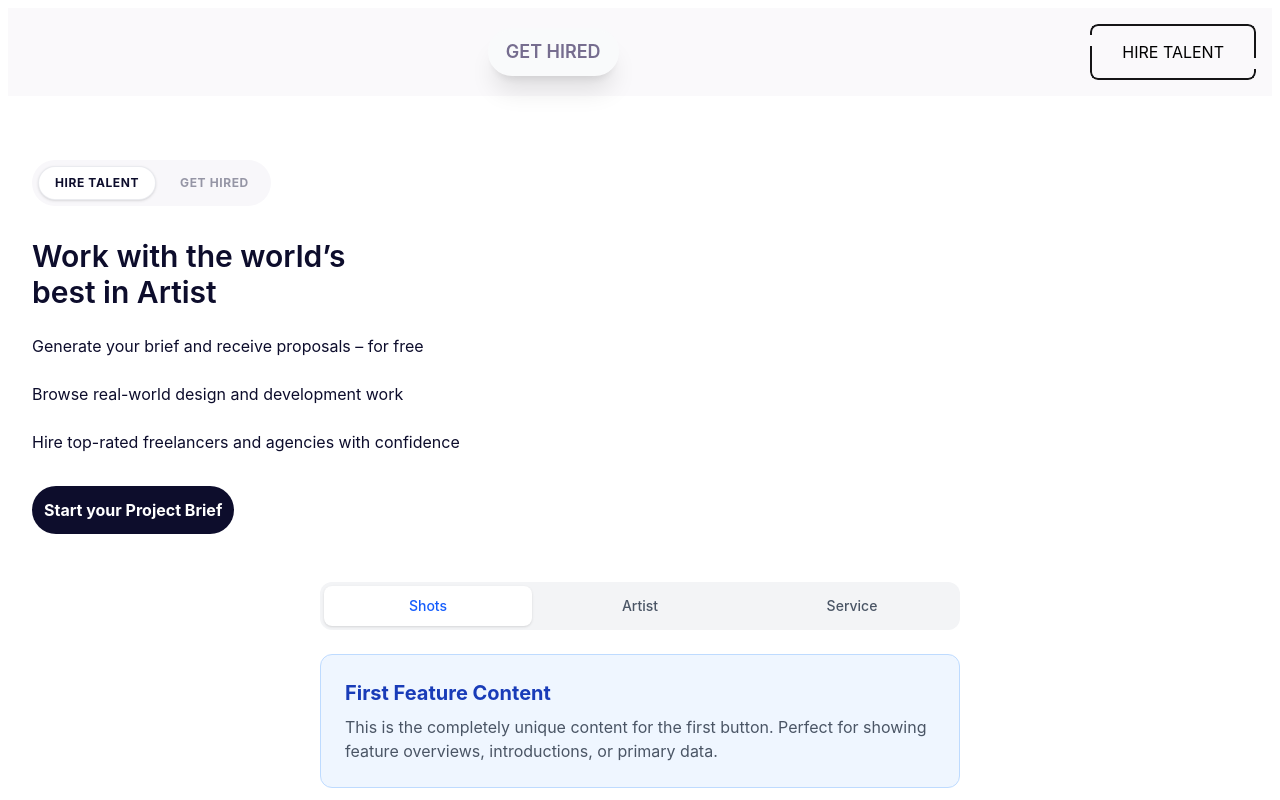
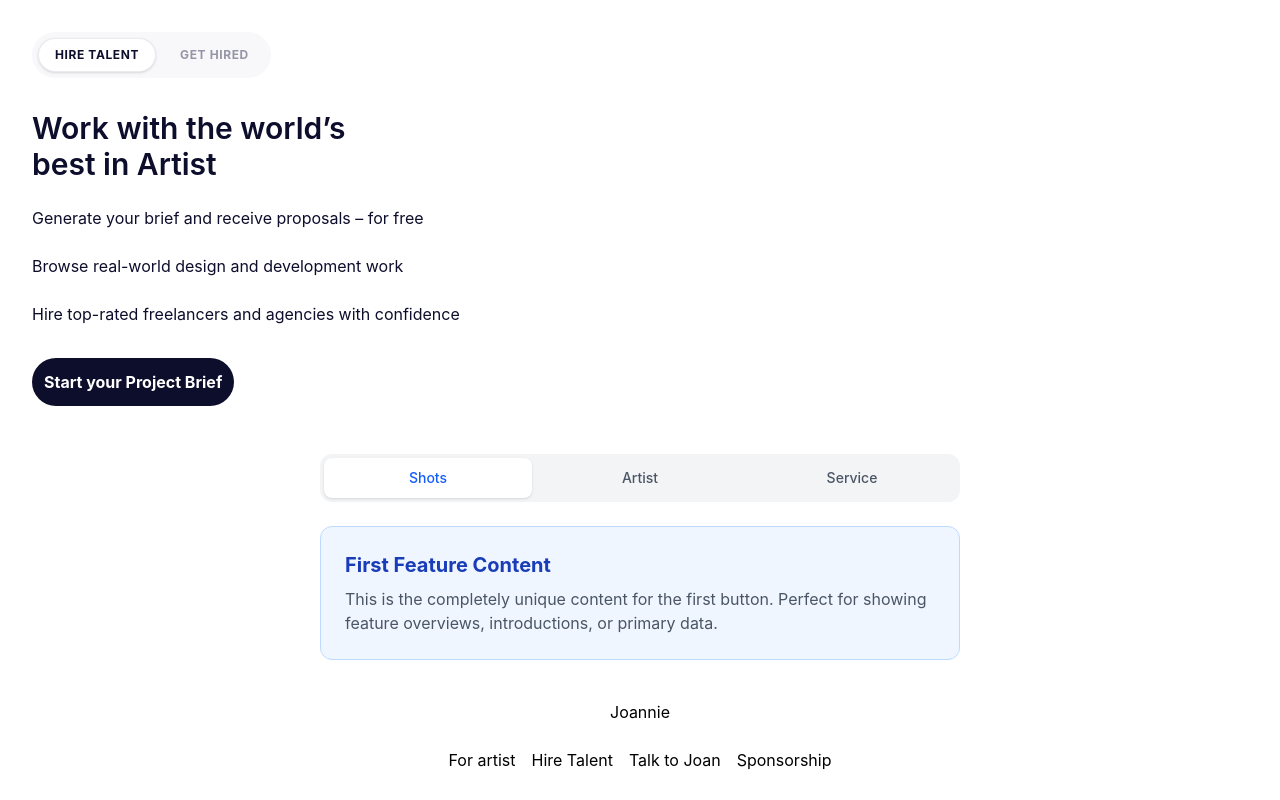
Before and after one commit to neducod/secret-project, a React (Vite) app: page / in a window 1280 px wide. Shown: the top 800 px of the page. Built offline with nearby package versions, Linux system fonts and the light colour scheme.

Commit message:
deleted demo piece of code

```diff
--- a/src/App.jsx
+++ b/src/App.jsx
@@ -168,33 +168,6 @@ function App() {
         </div>
       </section> */}
       <section className='flex justify-start flex-col gap-4 p-2'>
-        <div className='flex flex-row gap-2 p-4 items-center mb-6 bg-[#faf9fb]'>
-          <button className='text-[#766d8f]    flex justify-center gap-2 items-center mx-auto shadow-xl text-lg bg-gray-50 backdrop-blur-md lg:font-semibold isolation-auto border-gray-50 before:absolute before:w-full before:transition-all before:duration-700 before:hover:w-full before:-left-full before:hover:left-0 before:rounded-full hover:text-gray-50 before:-z-10 before:aspect-square before:hover:scale-150 before:hover:duration-700 relative z-10 px-4 py-2 overflow-hidden border-2 rounded-full group'>GET HIRED</button>
-        <button
-          class="relative cursor-pointer py-4 px-8 text-center font-barlow inline-flex justify-center text-base uppercase text-white rounded-lg border-solid transition-transform duration-300 ease-in-out group outline-offset-4 focus:outline focus:outline-2 focus:outline-white focus:outline-offset-4 overflow-hidden"
-        >
-          <span class="relative z-20 text-black">HIRE TALENT</span>
-
-          <span
-            class="absolute left-[-75%] top-0 h-full w-[50%] bg-white/20 rotate-12 z-10 blur-lg group-hover:left-[125%] transition-all duration-1000 ease-in-out"
-          ></span>
-
-          <span
-            class="w-1/2 drop-shadow-3xl transition-all duration-300 block border-[#151516] absolute h-[20%] rounded-tl-lg border-l-2 border-t-2 top-0 left-0"
-          ></span>
-          <span
-            class="w-1/2 drop-shadow-3xl transition-all duration-300 block border-[#151516] absolute group-hover:h-[90%] h-[60%] rounded-tr-lg border-r-2 border-t-2 top-0 right-0"
-          ></span>
-          <span
-            class="w-1/2 drop-shadow-3xl transition-all duration-300 block border-[#151516] absolute h-[60%] group-hover:h-[90%] rounded-bl-lg border-l-2 border-b-2 left-0 bottom-0"
-          ></span>
-          <span
-            class="w-1/2 drop-shadow-3xl transition-all duration-300 block border-[#151516] absolute h-[20%] rounded-br-lg border-r-2 border-b-2 right-0 bottom-0"
-          ></span>
-        </button>
-
-
-        </div>
 
         <div className='max-w-xl w-full flex flex-col gap-6 md:gap-8 p-4 md:p-6 text-[#0d0d2c]'>
           <div className="inline-flex gap-2 bg-[#f8f7fa] p-1.5 rounded-full self-start">
```
